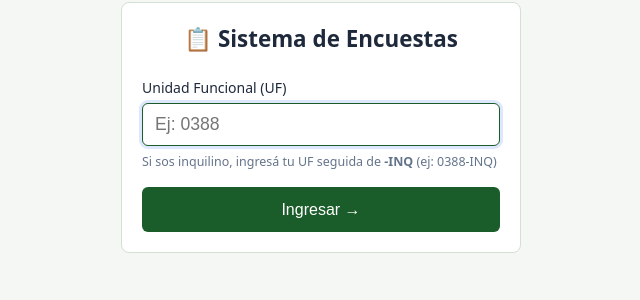
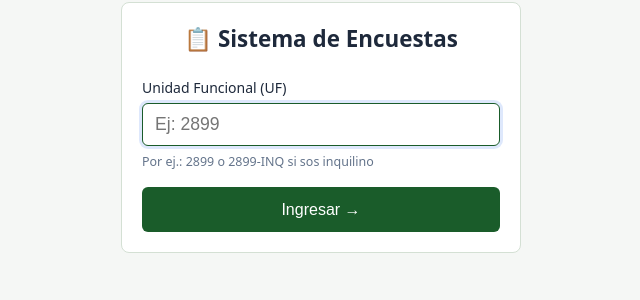
Before and after one commit to insuagm240815/encuesta, a Flask app: page /acceso in a window 1280 px wide. Shown: the part 130-430 px from the top of the page, without its empty margins (319-959 px from the left). Run offline with Flask 3, Linux system fonts and the light colour scheme.

Commit message:
leyenda UF sin ceros en login

```diff
--- a/templates/auth/login.html
+++ b/templates/auth/login.html
@@ -8,8 +8,8 @@
       <input type="hidden" name="csrf_token" value="{{ csrf_token() }}">
       <div class="form-group">
         <label>Unidad Funcional (UF)</label>
-        <input type="text" name="documento" required autofocus placeholder="Ej: 0388" style="font-size:1.1rem;padding:.65rem .75rem;">
-        <p style="font-size:.78rem;color:var(--text-muted);margin-top:.4rem;">Si sos inquilino, ingresá tu UF seguida de <strong>-INQ</strong> (ej: 0388-INQ)</p>
+        <input type="text" name="documento" required autofocus placeholder="Ej: 2899" style="font-size:1.1rem;padding:.65rem .75rem;">
+        <p style="font-size:.78rem;color:var(--text-muted);margin-top:.4rem;">Por ej.: 2899 o 2899-INQ si sos inquilino</p>
       </div>
       {% if is_admin_attempt %}
       <div class="form-group">
```
